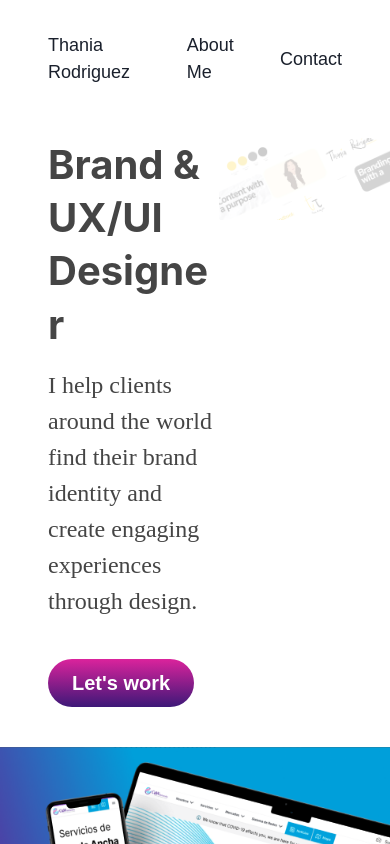
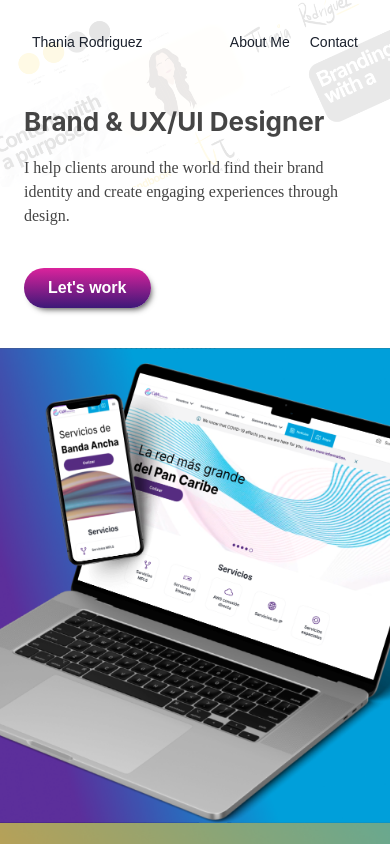
Before and after one commit to rmed1na/tr-portfolio, a React (Vite) app: page / in a window 390 px wide. Shown: the top 844 px of the page. Built offline with nearby package versions, Linux system fonts and the light colour scheme.

Commit message:
feat: add mobile instructions for components

```diff
--- a/src/components/WorkGrid.jsx
+++ b/src/components/WorkGrid.jsx
@@ -94,7 +94,7 @@ export default function WorkGrid() {
                     <DrawerHeader fontSize='1.75rem'>{selectedWork?.name}</DrawerHeader>
 
                     <DrawerBody>
-                        <Flex gap={10}>
+                        <Flex gap={[5, 10]} direction={['column', 'row']}>
                             <Text fontFamily='Montserrat' w='65%'>{selectedWork?.legend}</Text>
                             <Box color='rgba(157,157,157,1)' w='35%'>
                                 <Text fontFamily='Montserrat'>Date: {selectedWork?.date}</Text>
--- a/src/pages/Home.jsx
+++ b/src/pages/Home.jsx
@@ -19,35 +19,43 @@ export default function Home() {
         <>
             {/* <ConstructionBanner /> */}
             <Flex direction='column'>
-                <Flex my={8} mx={12} direction='row' justify='space-between'>
-                    <Link fontSize='1.125rem'>Thania Rodriguez</Link>
-                    <Box fontSize='1.125rem'>
+                <Flex my={8} mx={[8, 12]} direction='row' justify='space-between'>
+                    <Link fontSize={['0.875rem', '1.125rem']}>Thania Rodriguez</Link>
+                    <Box fontSize={['0.875rem', '1.125rem']}>
                         <HStack spacing={5}>
                             <Link>About Me</Link>
                             <Link>Contact</Link>
                         </HStack>
                     </Box>
                 </Flex>
-                <Flex mt={5} ml={12} justify='space-between'>
-                    <Box w='50%' color='#454545'>
-                        <Heading fontSize='2.5rem' fontWeight={700} mb={4}>Brand & UX/UI Designer</Heading>
-                        <Text fontSize='1.5rem' fontFamily='Montserrat' mb={5}>I help clients around the world find their brand identity and create engaging experiences through design.</Text>
+                <Flex mt={5} ml={[6, 12]} mr={[6, 0]} justify='space-between' direction={['column', 'row']}>
+                    <Box w={['100%', '50%']} color='#454545'>
+                        <Heading fontSize={['1.625rem', '2.5rem']} fontWeight={700} mb={4}>Brand & UX/UI Designer</Heading>
+                        <Text fontSize={['1rem' ,'1.5rem']} fontFamily='Montserrat' mb={5}>I help clients around the world find their brand identity and create engaging experiences through design.</Text>
                         <Button
                             mt={5}
                             mb={10}
                             borderRadius='56px'
-                            fontSize='1.25rem'
+                            fontSize={['1rem' ,'1.25rem']}
                             fontWeight={700}
-                            py='1.5rem'
+                            py={['1rem', '1.5rem']}
                             px='1.5rem'
                             bg='linear-gradient(180deg, #DB239C 0%, #3D1878 100%)'
                             color='white'
+                            boxShadow='3px 4px 6px -3px rgba(0,0,0,0.75)'
                             _hover={{
                                 bg: 'linear-gradient(90deg, #DB239C 0%, #3D1878 100%)'
                             }}
                         >Let's work</Button>
                     </Box>
-                    <Box w='50%' opacity='0.2'>
+                    <Box
+                        w={['100%', '50%']}
+                        opacity='0.1'
+                        position={['absolute', 'relative']}
+                        left={['0', 'initial']}
+                        top={['0', 'initial']}
+                        zIndex={-1}
+                    >
                         <Image
                             src={headerImage}
                             w='full'
```
